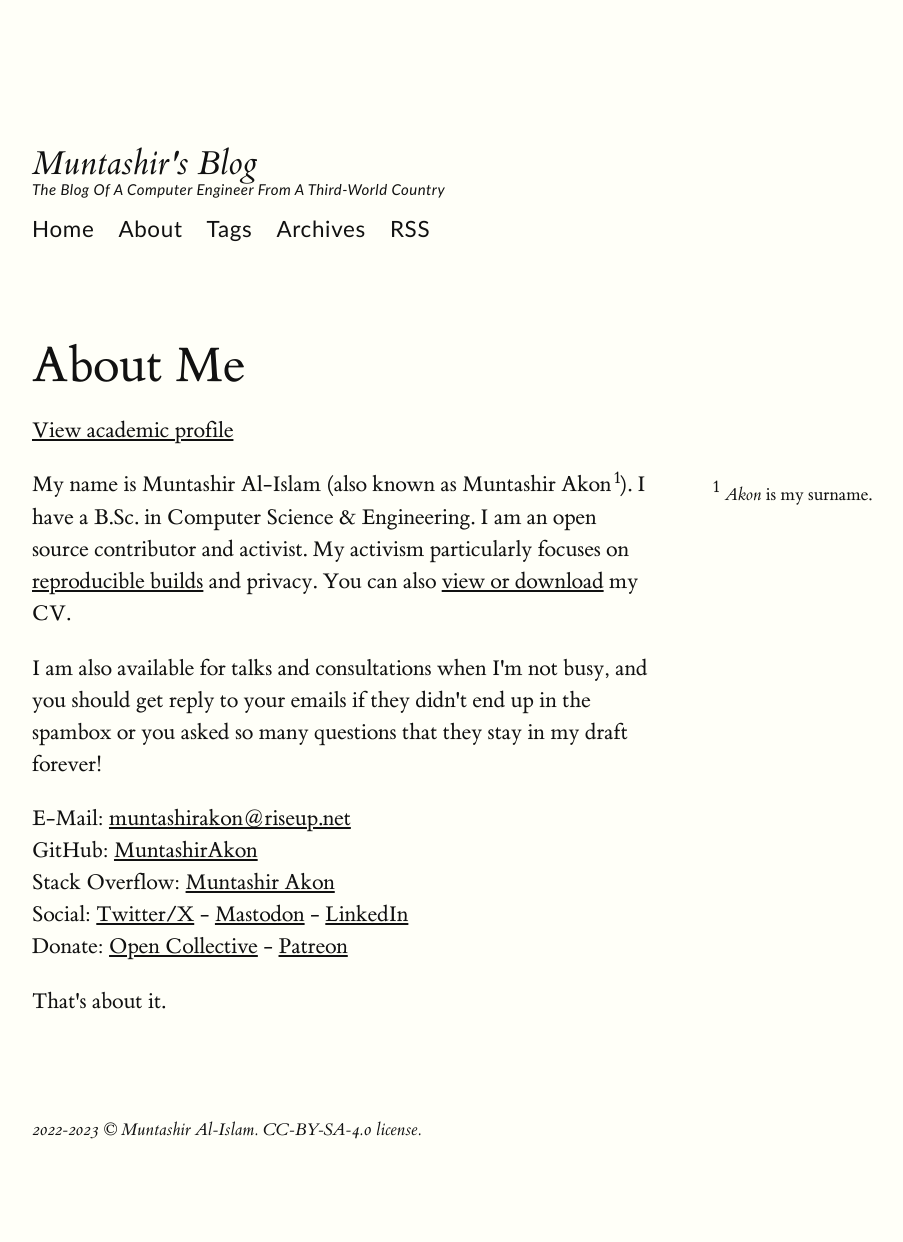
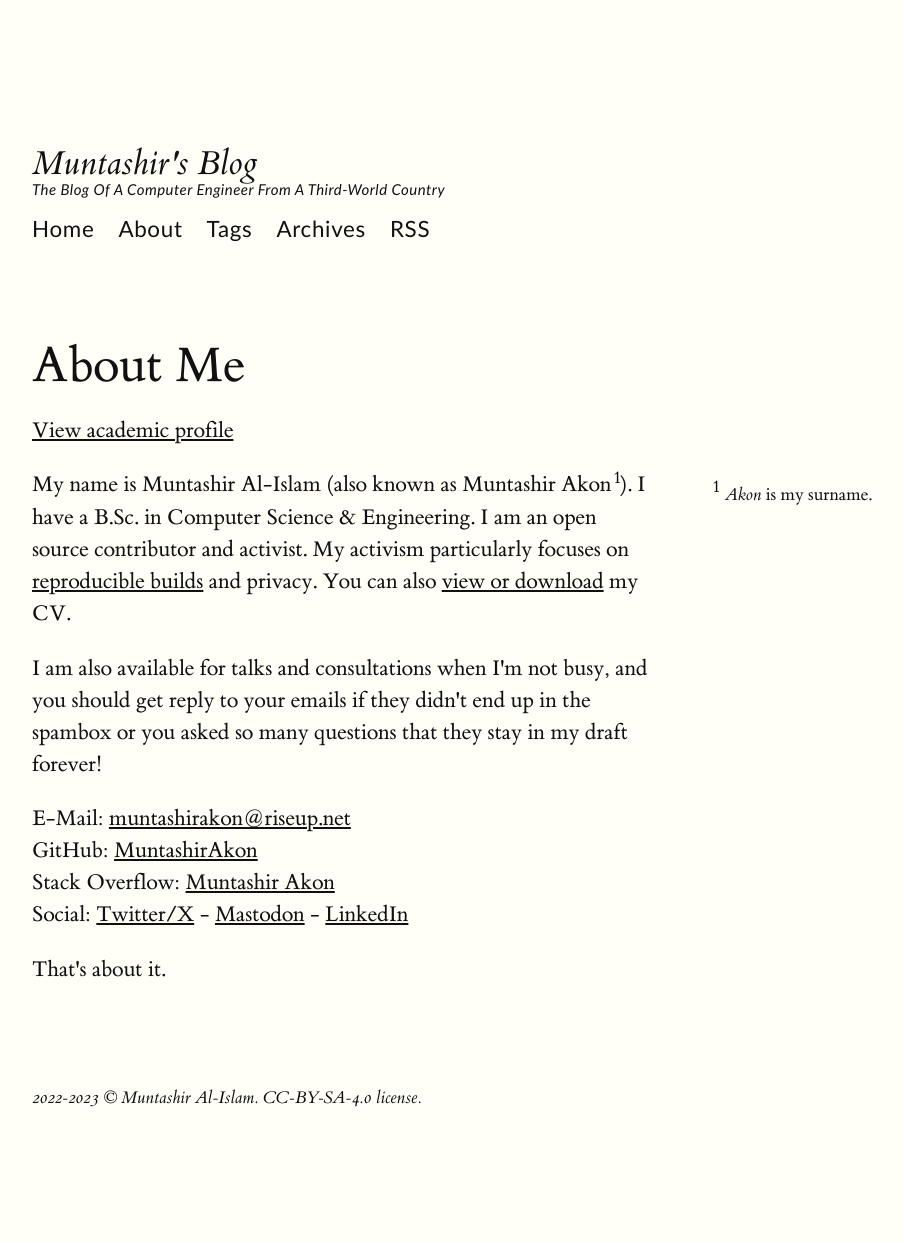
Before and after one commit to MuntashirAkon/blog, a Jekyll site: the page built from about.html, in a window 1280 px wide. Shown: the whole page, without its empty margins (128-1031 px from the left). Built offline with Jekyll 4.4.1, drawn with Linux system fonts in a browser that asks for light colours; after the commit the page ends 1210 px from its top, so only the background shows below that.

Commit message:
Remove links to donation

```diff
--- a/about.html
+++ b/about.html
@@ -29,9 +29,7 @@ title: About Me
   Stack Overflow: {% include link.html href="https://stackoverflow.com/users/4147849" type="external" content="Muntashir Akon" %}<br>
   Social: {% include link.html href=twitter_url type="external" newtab=true content="Twitter/X" %}
      - <a rel="me" href="https://infosec.exchange/@muntashir" title="Mastodon" target="_blank" rel="noreferrer">Mastodon</a>
-     - {% include link.html href="https://www.linkedin.com/in/muntashir-al-islam" type="external" newtab=true content="LinkedIn" %}<br>
-  Donate: {% include link.html href="https://opencollective.com/muntashir" type="external" newtab=true content="Open Collective" %}
-     - {% include link.html href="https://patreon.com/muntashir" type="external" newtab=true content="Patreon" %}
+     - {% include link.html href="https://www.linkedin.com/in/muntashir-al-islam" type="external" newtab=true content="LinkedIn" %}
 </p>
 
 <p>That's about it.</p>
```
